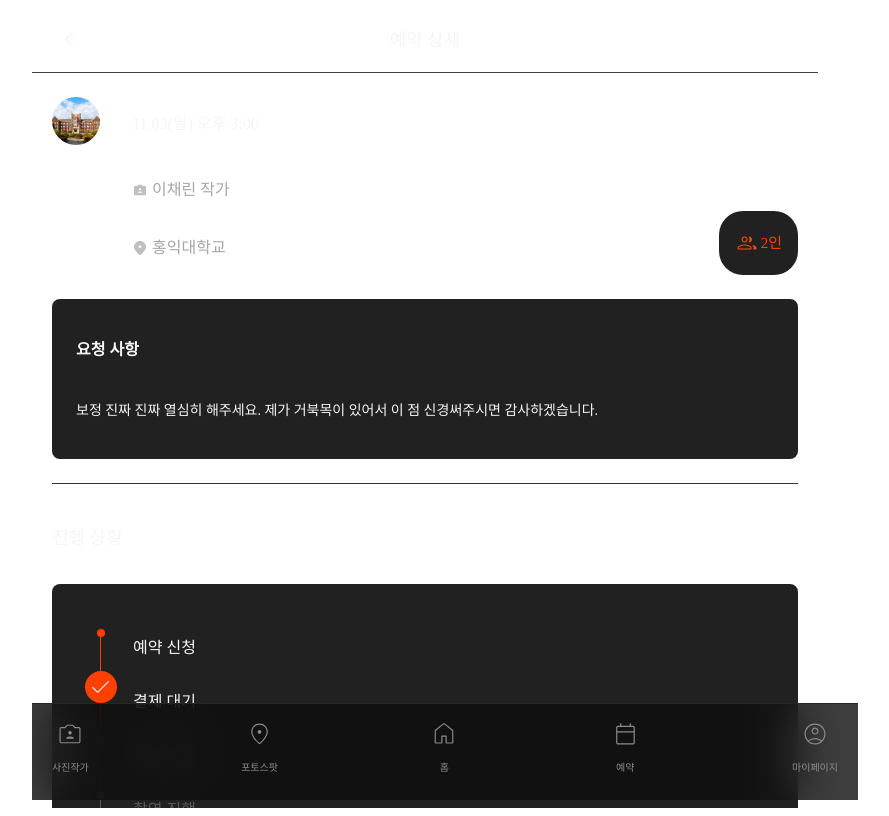
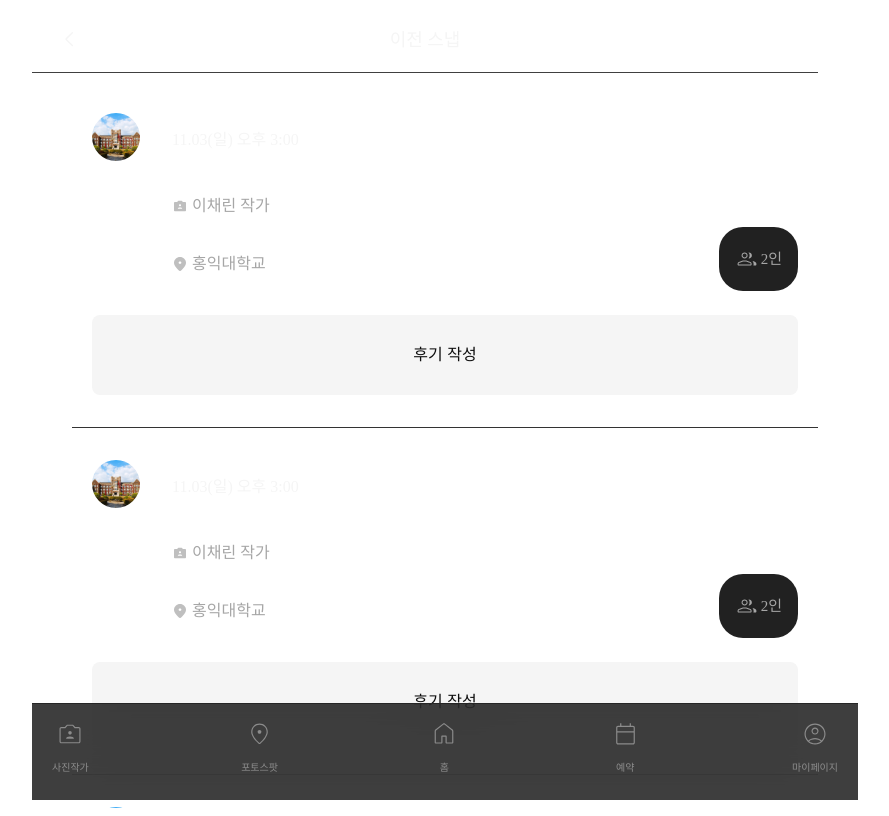
Before and after one commit to photo-ground/FE, a Next.js app: page /reserve/prev in a window 1280 px wide. Shown: the whole page, without its empty margins (215-1104 px from the left). Built offline with nearby package versions, Linux system fonts and the light colour scheme.

Commit message:
💄 ui: 이전 예약 페이지

```diff
--- /dev/null
+++ b/src/app/reserve/prev/page.tsx
@@ -0,0 +1,5 @@
+import PrevReservationScreen from './screen';
+
+export default function PrevReservationPage() {
+  return <PrevReservationScreen />;
+}
--- /dev/null
+++ b/src/app/reserve/prev/screen.tsx
@@ -0,0 +1,112 @@
+'use client';
+
+import LocationIcon from '@/assets/LocationIcon';
+import PeopleIcon from '@/assets/PeopleIcon';
+import PhotographerIcon from '@/assets/PhotographerIcon';
+import Chip from '@/components/atoms/Chip';
+import LargeButton from '@/components/atoms/LargeButton';
+import Text from '@/components/atoms/Text';
+import TNB from '@/components/TNB';
+import styled from 'styled-components';
+
+const Container = styled.ol``;
+
+const CardWrapper = styled.div`
+  display: flex;
+  flex-direction: column;
+  gap: 1.5rem;
+  padding: 1.5rem 1.25rem;
+`;
+
+const CardContainer = styled.div`
+  display: flex;
+  gap: 2rem;
+`;
+
+const Profile = styled.img`
+  width: 3rem;
+  height: 3rem;
+  border-radius: 100%;
+`;
+
+const TextArea = styled.div`
+  display: flex;
+  flex-direction: column;
+  gap: 0.75rem;
+  width: 100%;
+`;
+
+const Content = styled.div`
+  display: flex;
+  align-items: flex-end;
+  justify-content: space-between;
+  gap: 0.625rem;
+`;
+
+const InfoArea = styled.div`
+  display: flex;
+  flex-direction: column;
+  gap: 0.25rem;
+`;
+
+const InfoLine = styled.div`
+  display: flex;
+  align-items: center;
+  gap: 0.25rem;
+`;
+
+const InfoText = styled(Text)`
+  color: ${({ theme }) => theme.colors.gray[200]};
+`;
+
+const DivideLine = styled.hr`
+  width: 100%;
+  border: none;
+  border-bottom: 1px solid ${({ theme }) => theme.colors.gray[700]};
+`;
+
+function Card() {
+  return (
+    <CardWrapper>
+      <CardContainer>
+        <Profile src="/images/yonsei.jpg" />
+        <TextArea>
+          <Text variant="body1_md">11.03(일) 오후 3:00</Text>
+
+          <Content>
+            <InfoArea>
+              <InfoLine>
+                <PhotographerIcon />
+                <InfoText variant="body1_md">이채린 작가</InfoText>
+              </InfoLine>
+              <InfoLine>
+                <LocationIcon />
+                <InfoText variant="body1_md">홍익대학교</InfoText>
+              </InfoLine>
+            </InfoArea>
+
+            <Chip icon={PeopleIcon} text="2인" />
+          </Content>
+        </TextArea>
+      </CardContainer>
+
+      <LargeButton text="후기 작성" variant="secondary" />
+    </CardWrapper>
+  );
+}
+
+export default function PrevReservationScreen() {
+  return (
+    <>
+      <TNB.Back text="이전 스냅" />
+
+      <Container>
+        <Card />
+        <DivideLine />
+        <Card />
+        <DivideLine />
+        <Card />
+      </Container>
+    </>
+  );
+}
```
